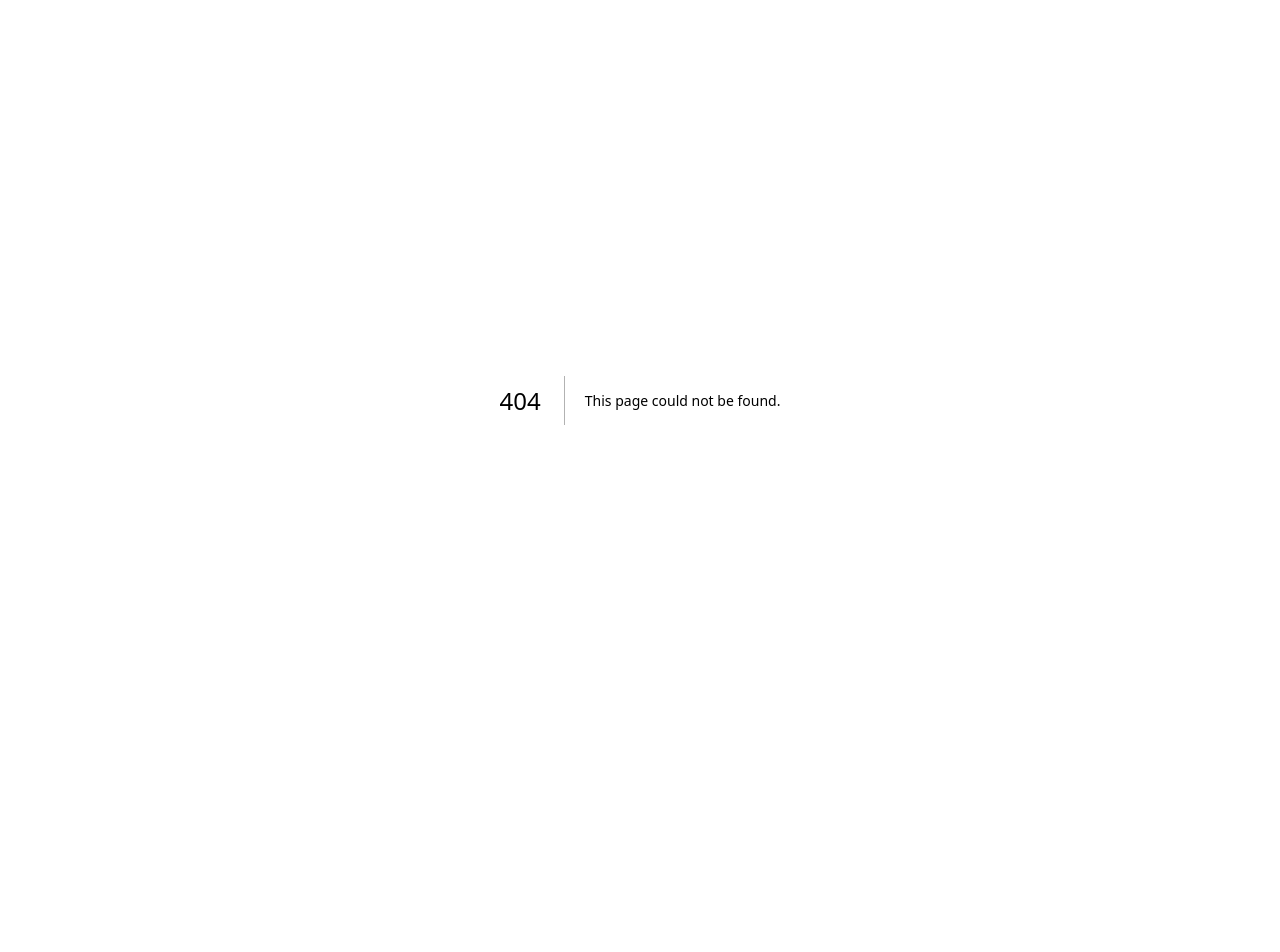
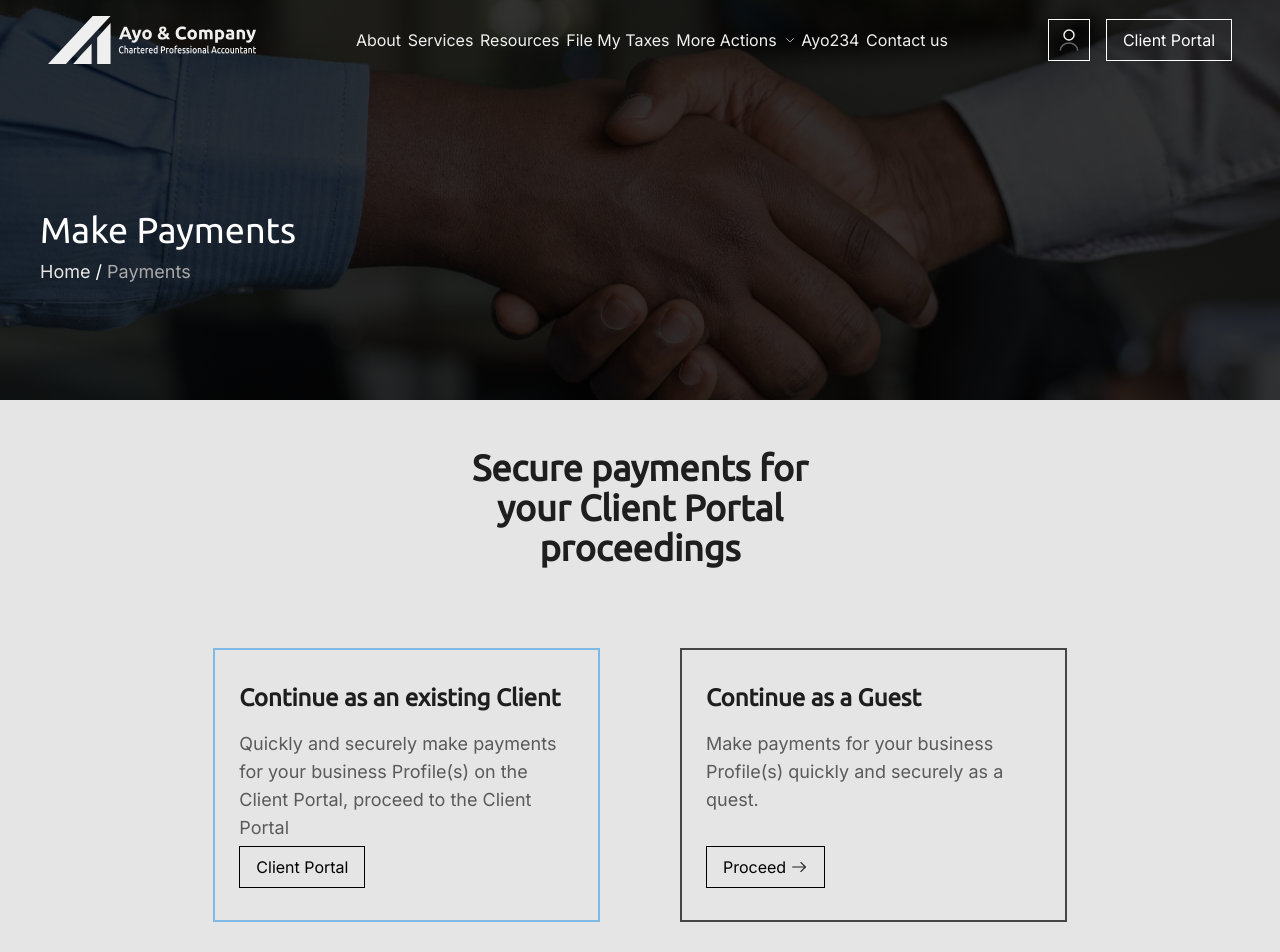
Before and after one commit to AyoCpa/Ayo-cpa-new, a Next.js app: page /make-payment-prompt in a window 1280 px wide. Before the commit this address had no page. Shown: the top 952 px of the page. Before the commit the page ends 800 px from the top, so only its background shows below. Built offline with nearby package versions, Linux system fonts and the light colour scheme.

Commit message:
just fixes

```diff
--- /dev/null
+++ b/pages/make-payment-prompt.tsx
@@ -0,0 +1,104 @@
+import React from "react";
+import styles from "@/styles/Home.module.css";
+import Navbar from "@/components/Nav/Navbar";
+import FixedArrowUp from "@/components/Nuggets/FixedArrowUp";
+import { SideBannerContent } from "@/components/Nuggets/SideBannerContent";
+import { PagesSubHeader } from "@/components/Nuggets/PagesSubHeader";
+import {inter , ubuntu} from "@/utils/fonts"
+import {Row , Col} from "antd"
+import { ButtonWithIcon, ButtonWithNoIcon } from "@/components/Buttons/ActionButton";
+import { HireFlash } from "@/components/PageFlash/HireFlash";
+import { ServiceFlash } from "@/components/PageFlash/ServiceFlash";
+import { Footer } from "@/components/Footer/Footer";
+
+function MakePaymentPrompt() {
+  return (
+    <div>
+      <div>
+        <Navbar />
+      </div>
+
+      <div>
+        <FixedArrowUp />
+      </div>
+      <section className={styles.paymentBanner}>
+        <div className="text-white ml-10 mt-24">
+          <SideBannerContent mainText="Make Payments" currentPage="Payments" />
+        </div>
+      </section>
+
+      <div className="bg-[#e5e5e5]">
+        <section>
+          <PagesSubHeader text="Secure payments for your Client Portal proceedings" />
+        </section>
+
+        <section className="py-20">
+          <Row justify={"center"}>
+            <Col xs={22} lg={16}>
+              <Row gutter={80}>
+                <Col xs={24} lg={12}>
+                  <div className="border-2 border-[#7FBAE6] px-6 py-8">
+                    <p
+                      className={`${ubuntu.variable} font-ubuntu text-[#1E1E1E] text-lg lg:text-2xl font-bold`}
+                    >
+                      Continue as an existing Client
+                    </p>
+                    <p
+                      className={`${inter.variable} font-inter text-sm lg:text-lg text-[#5A5A5A] my-4 lg:h-[100px]`}
+                    >
+                      Quickly and securely make payments for your business
+                      Profile(s) on the Client Portal, proceed to the Client
+                      Portal
+                    </p>
+
+                    <ButtonWithNoIcon
+                      text="Client Portal"
+                      dark={true}
+                      alignCenter={false}
+                    />
+                  </div>
+                </Col>
+
+                <Col xs={24} lg={12}>
+                  <div className="border-2 border-[#464646] px-6 py-8 mt-16 lg:mt-0">
+                    <p
+                      className={`${ubuntu.variable} font-ubuntu text-[#1E1E1E] text-lg lg:text-2xl font-bold`}
+                    >
+                      Continue as a Guest
+                    </p>
+                    <p
+                      className={`${inter.variable} font-inter text-sm lg:text-lg text-[#5A5A5A] my-4  lg:h-[100px]`}
+                    >
+                      Make payments for your business Profile(s) quickly and
+                      securely as a quest.
+                    </p>
+
+                    <ButtonWithIcon
+                      text="Proceed"
+                      dark={true}
+                      alignCenter={false}
+                    />
+                  </div>
+                </Col>
+              </Row>
+            </Col>
+          </Row>
+        </section>
+
+        <section>
+            <HireFlash />
+        </section>
+
+        <section>
+            <ServiceFlash />
+        </section>
+
+        <section>
+            <Footer />
+        </section>
+      </div>
+    </div>
+  );
+}
+
+export default MakePaymentPrompt;
--- a/styles/Home.module.css
+++ b/styles/Home.module.css
@@ -6,6 +6,8 @@
   padding: 6rem;
   min-height: 100vh;
 }
+
+
 
 
 .serviceCol {
@@ -96,7 +98,7 @@
   }
 }
 
-.aboutBanner , .resourceBanner {
+.aboutBanner , .resourceBanner , .paymentBanner {
   background-image: linear-gradient(to right, rgba(0, 0, 0, 0.8), rgba(0, 0, 0, 0.8)), url("../public/ASSETS/IMAGES/About_Image.png");
   height: 50vh;
   background-repeat: no-repeat;
@@ -104,6 +106,10 @@
   background-size: cover;
   display: flex;
   align-items: center;
+}
+
+.paymentBanner{
+  background-image: linear-gradient(to right , rgba(0,0,0,0.8) , rgba(0,0,0,0.8)) , url("../public/ASSETS/IMAGES/payment.jpg");
 }
 
 .serviceBanner {
```
Also changed, not shown: public/ASSETS/IMAGES/payment.jpg (added).
